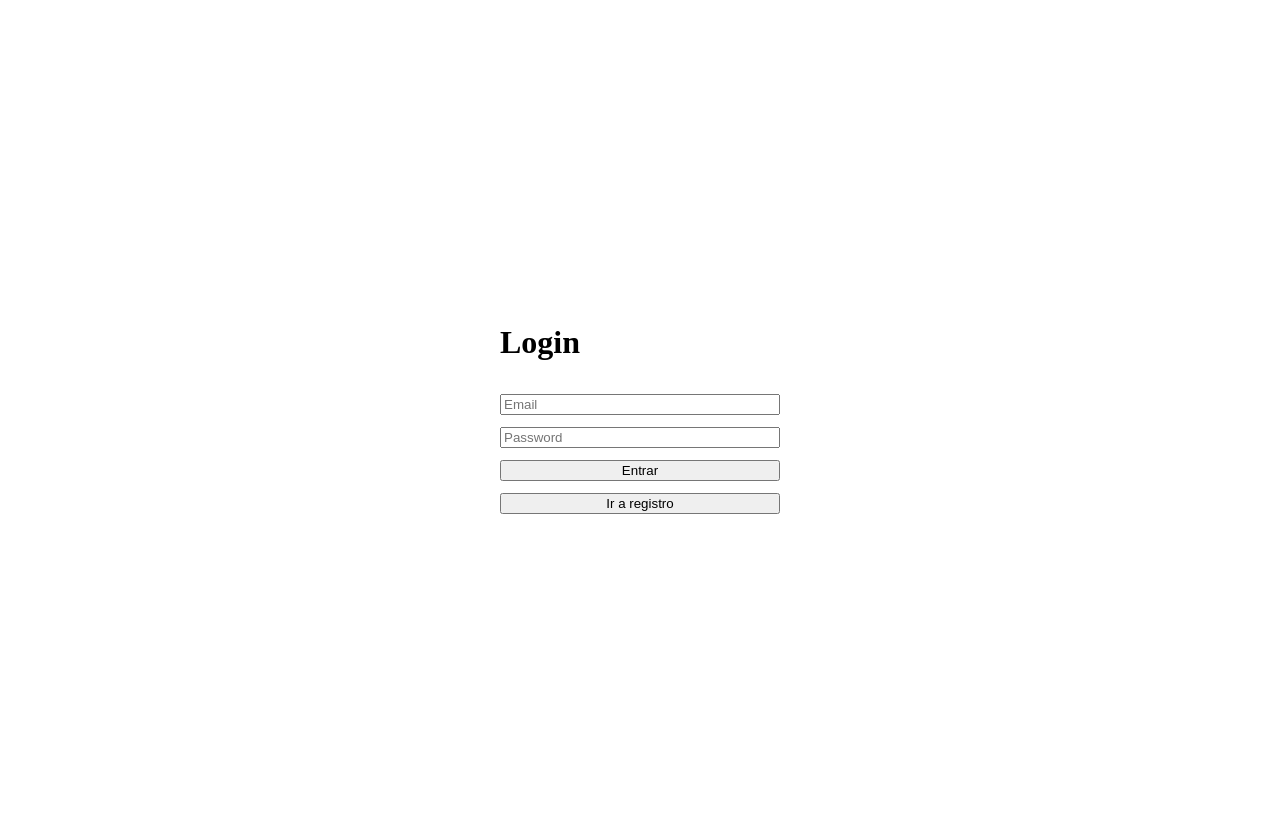
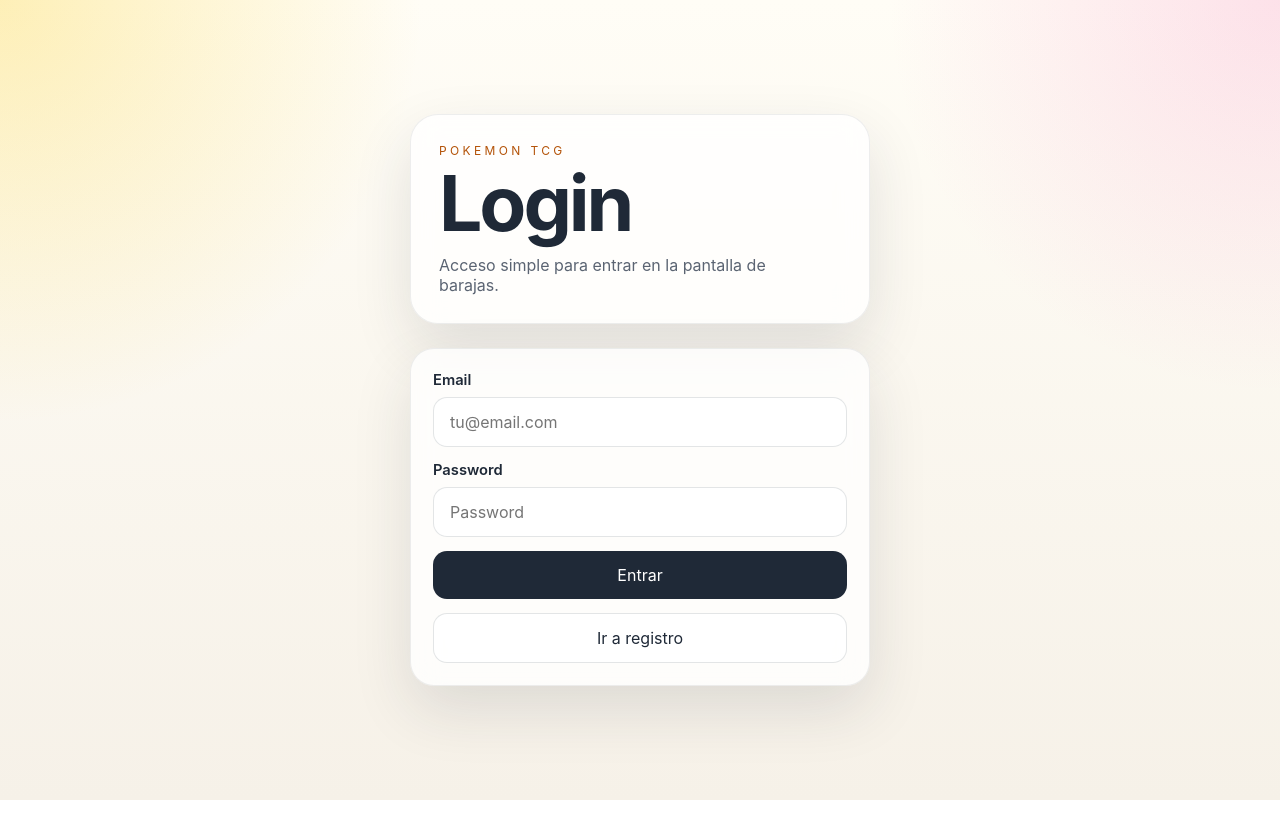
Before and after one commit to germansanchezz/CBD-GR-24, a React (Vite) app in the folder frontend/: page / in a window 1280 px wide. Built offline with nearby package versions, Linux system fonts and the light colour scheme.

Commit message:
style: añadir estilo a las pantallas
Añadido archivo de styles.css para darle mejor visibilidad y estilo a las pantallas

```diff
--- a/frontend/src/App.tsx
+++ b/frontend/src/App.tsx
@@ -61,42 +61,55 @@ export default function App() {
 
   if (currentUser) {
     return (
-      <main style={{ minHeight: '100vh', display: 'grid', placeItems: 'center', position: 'relative' }}>
-        <button
-          type="button"
-          onClick={() => setCurrentUser(null)}
-          style={{ position: 'absolute', top: '16px', right: '16px' }}
-        >
+      <main className="app-shell deck-shell">
+        <button type="button" className="logout-button" onClick={() => setCurrentUser(null)}>
           Cerrar sesion
         </button>
+
+        <section className="hero-card hero-card-center">
+          <p className="eyebrow">Pokemon Deck Builder</p>
           <h1>Barajas</h1>
+          <p className="hero-copy">Bienvenido, {currentUser.displayName || currentUser.email}.</p>
+        </section>
       </main>
     );
   }
 
   return (
-    <main style={{ minHeight: '100vh', display: 'grid', placeItems: 'center' }}>
-      <form onSubmit={handleSubmit} style={{ display: 'grid', gap: '12px', minWidth: '280px' }}>
+    <main className="app-shell auth-shell">
+      <section className="hero-card">
+        <p className="eyebrow">Pokemon TCG</p>
         <h1>{mode === 'login' ? 'Login' : 'Registro'}</h1>
+        <p className="hero-copy">Acceso simple para entrar en la pantalla de barajas.</p>
+      </section>
 
+      <form className="auth-card" onSubmit={handleSubmit}>
         {mode === 'register' && (
+          <label className="field">
+            <span>Nombre</span>
             <input
               type="text"
-            placeholder="Nombre"
+              placeholder="Tu nombre"
               value={displayName}
               onChange={(event) => setDisplayName(event.target.value)}
               required
             />
+          </label>
         )}
 
+        <label className="field">
+          <span>Email</span>
           <input
             type="email"
-          placeholder="Email"
+            placeholder="tu@email.com"
             value={email}
             onChange={(event) => setEmail(event.target.value)}
             required
           />
+        </label>
 
+        <label className="field">
+          <span>Password</span>
           <input
             type="password"
             placeholder="Password"
@@ -104,13 +117,15 @@ export default function App() {
             onChange={(event) => setPassword(event.target.value)}
             required
           />
+        </label>
 
-        <button type="submit" disabled={isSubmitting}>
+        <button type="submit" className="primary-button" disabled={isSubmitting}>
           {isSubmitting ? 'Enviando...' : mode === 'login' ? 'Entrar' : 'Registrarme'}
         </button>
 
         <button
           type="button"
+          className="secondary-button"
           onClick={() => {
             setMode(mode === 'login' ? 'register' : 'login');
             setErrorMessage('');
@@ -119,7 +134,7 @@ export default function App() {
           {mode === 'login' ? 'Ir a registro' : 'Ir a login'}
         </button>
 
-        {errorMessage && <p>{errorMessage}</p>}
+        {errorMessage && <p className="error-message">{errorMessage}</p>}
       </form>
     </main>
   );
--- a/frontend/src/main.tsx
+++ b/frontend/src/main.tsx
@@ -1,6 +1,7 @@
 import React from 'react';
 import ReactDOM from 'react-dom/client';
 import App from './App';
+import './styles.css';
 
 ReactDOM.createRoot(document.getElementById('root') as HTMLElement).render(
   <React.StrictMode>
--- /dev/null
+++ b/frontend/src/styles.css
@@ -0,0 +1,187 @@
+:root {
+  color-scheme: light;
+  font-family: Inter, system-ui, -apple-system, BlinkMacSystemFont, 'Segoe UI', sans-serif;
+  color: #1f2937;
+  background:
+    radial-gradient(circle at top left, rgba(250, 204, 21, 0.28), transparent 28%),
+    radial-gradient(circle at top right, rgba(244, 114, 182, 0.2), transparent 26%),
+    linear-gradient(180deg, #fffdf6 0%, #f6f1e8 100%);
+}
+
+* {
+  box-sizing: border-box;
+}
+
+html,
+body,
+#root {
+  min-height: 100%;
+  margin: 0;
+}
+
+body {
+  min-height: 100vh;
+}
+
+button,
+input {
+  font: inherit;
+}
+
+.app-shell {
+  min-height: 100vh;
+  padding: 32px 20px;
+  display: flex;
+  flex-direction: column;
+  gap: 24px;
+  align-items: center;
+  justify-content: center;
+}
+
+.auth-shell {
+  width: 100%;
+}
+
+.deck-shell {
+  position: relative;
+  width: 100%;
+}
+
+.hero-card,
+.auth-card {
+  width: min(100%, 460px);
+  background: rgba(255, 255, 255, 0.78);
+  border: 1px solid rgba(31, 41, 55, 0.08);
+  box-shadow: 0 24px 60px rgba(31, 41, 55, 0.12);
+  backdrop-filter: blur(14px);
+}
+
+.hero-card {
+  border-radius: 28px;
+  padding: 28px;
+  text-align: left;
+}
+
+.hero-card-center {
+  display: grid;
+  place-items: center;
+  text-align: center;
+  min-height: 240px;
+}
+
+.eyebrow {
+  margin: 0 0 10px;
+  font-size: 0.75rem;
+  letter-spacing: 0.28em;
+  text-transform: uppercase;
+  color: #b45309;
+}
+
+h1 {
+  margin: 0;
+  font-size: clamp(2.4rem, 7vw, 4.8rem);
+  line-height: 0.95;
+  letter-spacing: -0.04em;
+}
+
+.hero-copy {
+  margin: 14px 0 0;
+  color: #5b6472;
+  max-width: 36ch;
+}
+
+.auth-card {
+  border-radius: 24px;
+  padding: 22px;
+  display: grid;
+  gap: 14px;
+}
+
+.field {
+  display: grid;
+  gap: 8px;
+}
+
+.field span {
+  font-size: 0.92rem;
+  font-weight: 600;
+}
+
+.field input {
+  width: 100%;
+  border: 1px solid rgba(31, 41, 55, 0.12);
+  border-radius: 14px;
+  padding: 14px 16px;
+  background: rgba(255, 255, 255, 0.9);
+  outline: none;
+  transition: border-color 0.15s ease, box-shadow 0.15s ease;
+}
+
+.field input:focus {
+  border-color: rgba(245, 158, 11, 0.75);
+  box-shadow: 0 0 0 4px rgba(245, 158, 11, 0.12);
+}
+
+.primary-button,
+.secondary-button,
+.logout-button {
+  border: 0;
+  border-radius: 14px;
+  padding: 14px 18px;
+  cursor: pointer;
+  transition: transform 0.15s ease, box-shadow 0.15s ease, background 0.15s ease;
+}
+
+.primary-button {
+  background: #1f2937;
+  color: #fff;
+}
+
+.primary-button:hover,
+.secondary-button:hover,
+.logout-button:hover {
+  transform: translateY(-1px);
+}
+
+.secondary-button {
+  background: rgba(255, 255, 255, 0.8);
+  color: #1f2937;
+  border: 1px solid rgba(31, 41, 55, 0.12);
+}
+
+.primary-button:disabled {
+  opacity: 0.72;
+  cursor: wait;
+}
+
+.error-message {
+  margin: 0;
+  color: #b91c1c;
+  font-size: 0.94rem;
+}
+
+.logout-button {
+  position: absolute;
+  top: 20px;
+  right: 20px;
+  background: rgba(255, 255, 255, 0.88);
+  color: #1f2937;
+  border: 1px solid rgba(31, 41, 55, 0.12);
+  box-shadow: 0 10px 24px rgba(31, 41, 55, 0.1);
+}
+
+@media (max-width: 640px) {
+  .app-shell {
+    padding-inline: 14px;
+  }
+
+  .hero-card,
+  .auth-card {
+    width: 100%;
+  }
+
+  .logout-button {
+    position: static;
+    justify-self: end;
+  }
+}
```
Lines whose indentation alone changed are shown as unchanged.
